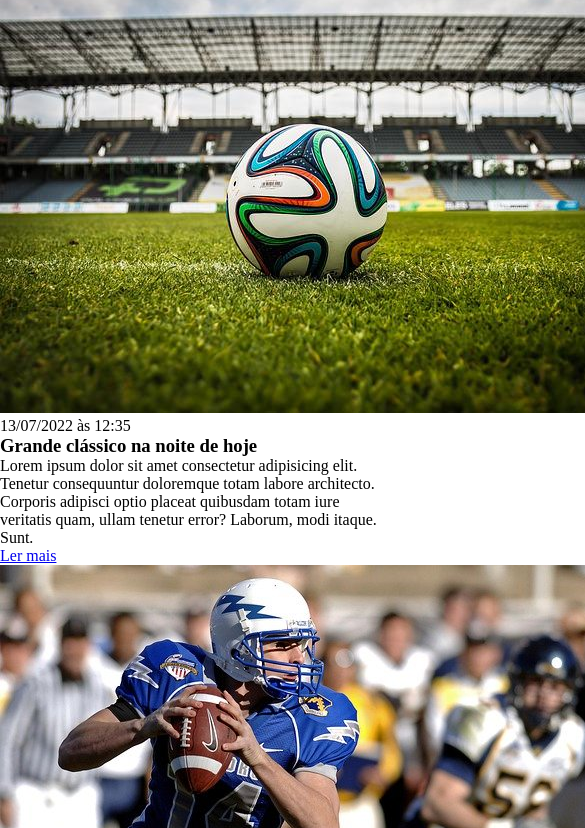
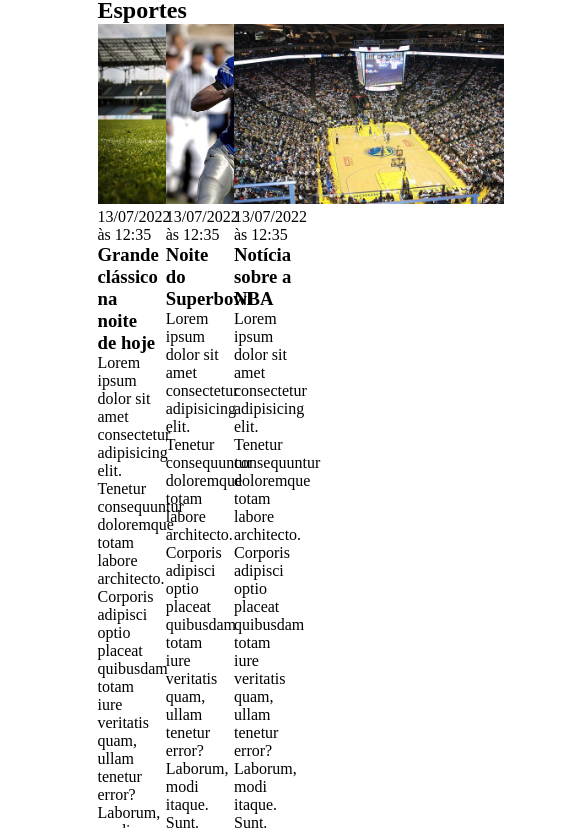
Before and after one commit to uilvag/html-css, a plain HTML site: page paginaHome.html in a window 390 px wide. Shown: the part 149-977 px from the top of the page, 585 px wide, since content can reach past the window. Drawn offline with Linux system fonts and the light colour scheme.

Commit message:
aplicando 1 "responsivo"

```diff
--- a/main.css
+++ b/main.css
@@ -13,3 +13,17 @@ header li {
     width: 50%;           /* Define a largura do contêiner */
     margin: 0 auto;       /* Centraliza o contêiner horizontalmente */
 }
+
+.articles {
+    display: flex;
+    flex-wrap: wrap;
+    justify-content: space-between;
+}
+
+.articles article img {
+    height: 180px;
+}
+
+.articles article {
+    width: 30%;
+}
--- a/paginaHome.html
+++ b/paginaHome.html
@@ -9,7 +9,8 @@
 </head>
 <body>
     <header>
-       <br> <a href="./index.html">Entrar com login</a> <br><br>
+        <br> <a  href="./index.html">Entrar com login</a> <br><br>
+        <div class="container">
             <h1>Meu portal de notícias</h1>
             <nav>
                 <ul>
@@ -21,9 +22,13 @@
                     </li>
                 </ul>
             </nav>
+        </div>
     </header>
     <section id="sport"> <!-- é boa pratica utilizar apenas um ID de estelização-->
+        <div class="container">
                 <h2>Esportes</h2>
+
+           <div class="articles">
             <article>
                 <img src="./imagens/futebol.jpg" alt="Bola de futebol no gramado" />
                 <header>
@@ -68,9 +73,14 @@
                 </p>
                 <a href="#" title="Leia a notícia completa">Ler mais</a>
             </article>
+           </div>
+
+        </div>
     </section>
+    <div class="container">
         <section id="economy"> <!--Utilizado como ex de estelização com ID-->
             <h2>Economia</h2>
+            <div class="articles">
                 <article>
                     <img src="./imagens/dolares.jpg" alt="Muitos dólares" />
                     <header>
@@ -104,6 +114,8 @@
                     </p>
                     <a href="#" title="Leia a notícia completa">Ler mais</a>
                 </article>
+            </div>
         </section>
+    </div>
 </body>
 </html>
```
Lines whose indentation alone changed are shown as unchanged.
